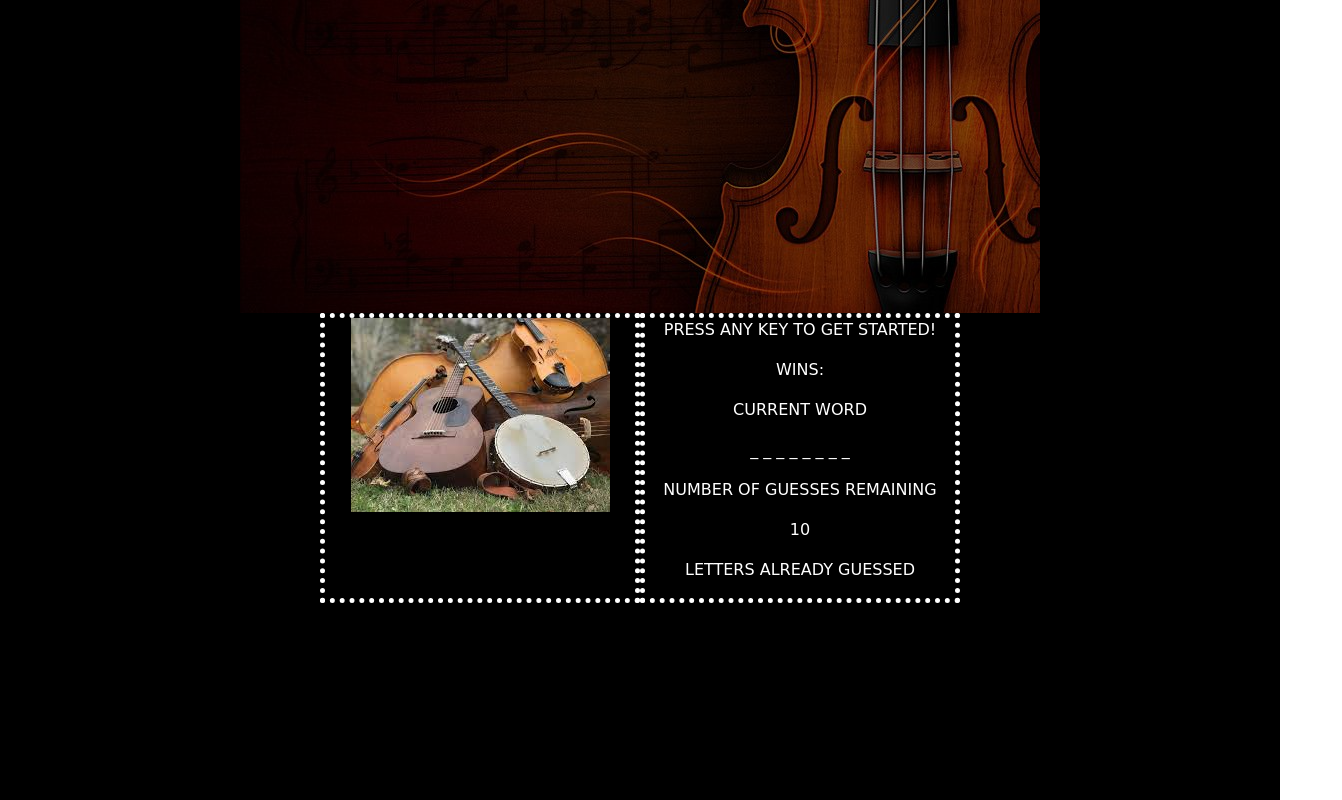
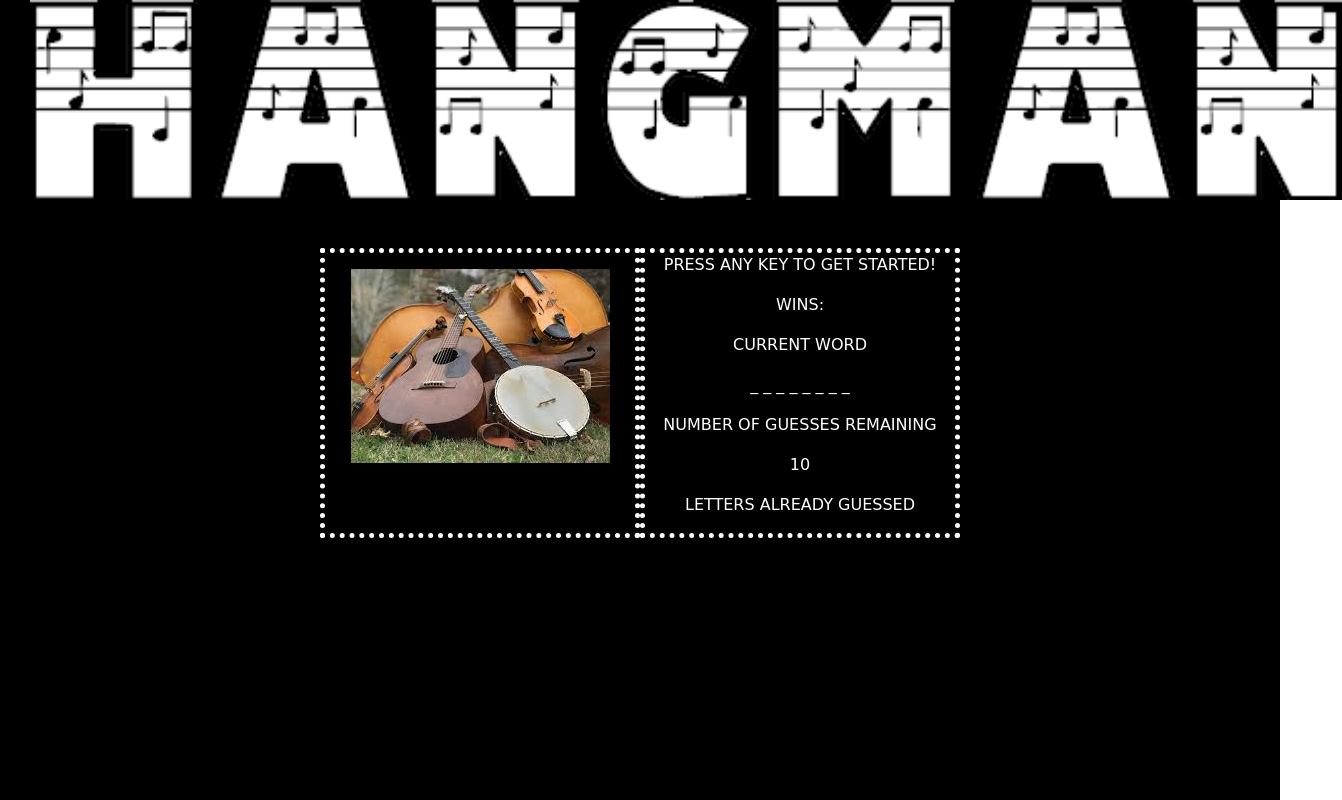
Before and after one commit to Lee4n/Word-Guess-Game, a plain HTML site: page index.html in a window 1280 px wide. Shown: the whole page, 1342 px wide, since content can reach past the window. Drawn offline with nearby package versions, Linux system fonts and the light colour scheme.

Commit message:
changed banner

```diff
--- a/assets/css/style.css
+++ b/assets/css/style.css
@@ -11,5 +11,5 @@
 }
 
 #banner {
-    opacity: 0.5;
+    height: 100%;
 }
--- a/index.html
+++ b/index.html
@@ -14,12 +14,12 @@
 
 <body>
     <div class="container-fluid">
-        <div class="container">
-            <img id="banner" src="assets/images/banner.jpg">
+        <div class="container col h-25 mb-5">
+            <img id="banner" src="assets/images/hangmanbanner.png">
         </div>
         <div class="row justify-content-md-center">
             <div class="col-md-3 gameBorder">
-                <img src="assets/images/instruments.jpg">
+                <img class="mt-3" src="assets/images/instruments.jpg">
             </div>
             <div class="col-md-3 gameBorder">
                 <p>PRESS ANY KEY TO GET STARTED!</p>
```
Also changed, not shown: assets/images/hangmanbanner.png (added).
